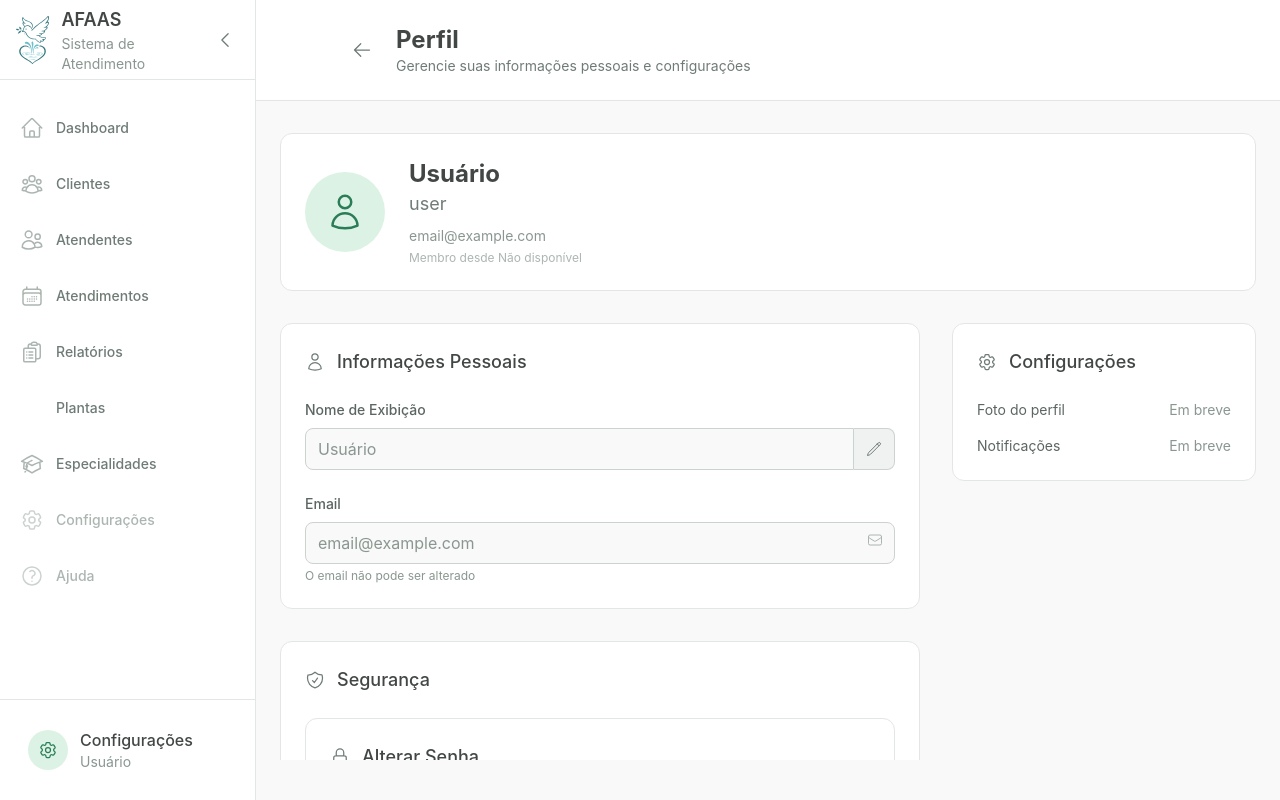
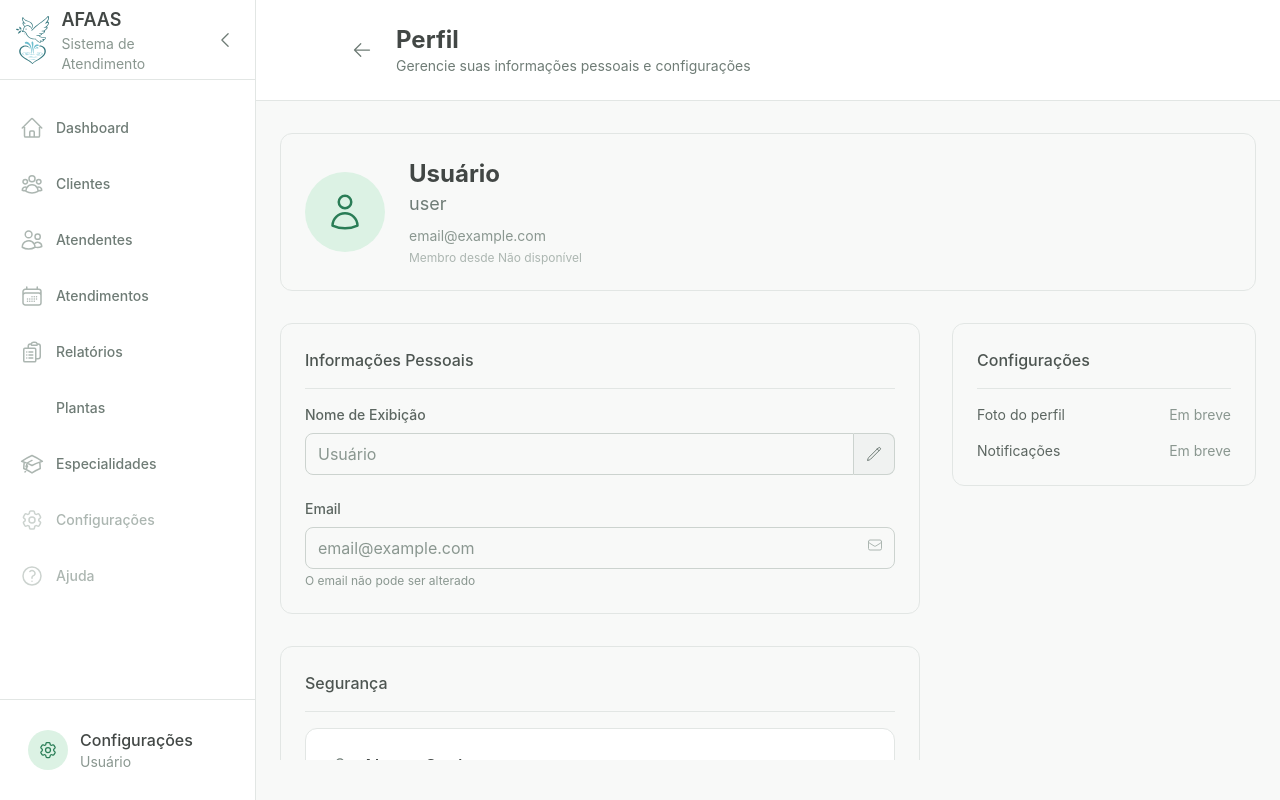
Before and after one commit to fernando0973/afaas, a Nuxt app: page /profile in a window 1280 px wide. Built offline with nearby package versions, Linux system fonts and the light colour scheme; no server answers; some icons are missing.

Commit message:
build: migração completa de sections para BaseSubCard (atendimentos e profile)

```diff
--- a/app/pages/profile.vue
+++ b/app/pages/profile.vue
@@ -24,7 +24,11 @@
     <!-- Conteúdo principal -->
     <main class="flex-1 min-h-0 overflow-y-auto max-w-6xl mx-auto px-6 py-8 w-full">
       <!-- Card de Apresentação -->
-      <div class="bg-white rounded-lg border border-neutral-200 p-6 mb-8">
+      <BaseSubCard
+        variant="neutral"
+        size="md"
+        class="mb-8"
+      >
         <div class="flex flex-col sm:flex-row items-start sm:items-center gap-6">
           <!-- Avatar -->
           <div class="w-20 h-20 bg-primary-100 rounded-full flex items-center justify-center flex-shrink-0">
@@ -54,7 +58,7 @@
             </div>
           </div>
         </div>
-      </div>
+      </BaseSubCard>
 
       <!-- Grid de seções -->
       <div class="grid grid-cols-1 xl:grid-cols-3 gap-8">
@@ -63,12 +67,11 @@
         <div class="xl:col-span-2 space-y-8">
 
           <!-- Informações Pessoais -->
-          <div class="bg-white rounded-lg border border-neutral-200 p-6">
-            <div class="flex items-center mb-6">
-              <UserIcon class="w-5 h-5 text-neutral-600 mr-3" />
-              <h3 class="text-lg font-medium text-neutral-900">Informações Pessoais</h3>
-            </div>
-
+          <BaseSubCard
+            title="Informações Pessoais"
+            variant="neutral"
+            size="md"
+          >
             <div class="grid grid-cols-1 gap-6">
               <!-- Nome - Editável -->
               <div>
@@ -151,19 +154,19 @@
                 </p>
               </div>
             </div>
-          </div>
+          </BaseSubCard>
 
           <!-- Segurança -->
-          <div class="bg-white rounded-lg border border-neutral-200 p-6">
-            <div class="flex items-center mb-6">
-              <ShieldCheckIcon class="w-5 h-5 text-neutral-600 mr-3" />
-              <h3 class="text-lg font-medium text-neutral-900">Segurança</h3>
-            </div>
+          <BaseSubCard
+            title="Segurança"
+            variant="neutral"
+            size="md"
+          >
             <ChangePassword
               @password-changed="handlePasswordChange"
               @cancel="handlePasswordCancel"
             />
-          </div>
+          </BaseSubCard>
 
         </div>
 
@@ -171,11 +174,11 @@
         <div class="space-y-8">
 
           <!-- Configurações rápidas -->
-          <div class="bg-white rounded-lg border border-neutral-200 p-6">
-            <div class="flex items-center mb-6">
-              <Cog6ToothIcon class="w-5 h-5 text-neutral-600 mr-3" />
-              <h3 class="text-lg font-medium text-neutral-900">Configurações</h3>
-            </div>
+          <BaseSubCard
+            title="Configurações"
+            variant="neutral"
+            size="md"
+          >
             <div class="space-y-4">
               <div class="flex items-center justify-between">
                 <span class="text-sm text-neutral-700">Foto do perfil</span>
@@ -196,15 +199,16 @@
                 </button>
               </div>
             </div>
-          </div>
+          </BaseSubCard>
 
           <!-- Informações de Build (somente administradores) -->
-          <div v-if="isAdmin" class="bg-white rounded-lg border border-neutral-200 p-6">
-            <div class="flex items-center justify-between mb-6">
-              <div class="flex items-center">
-                <ServerIcon class="w-5 h-5 text-neutral-600 mr-3" />
-                <h3 class="text-lg font-medium text-neutral-900">Build Info</h3>
-              </div>
+          <BaseSubCard
+            v-if="isAdmin"
+            title="Build Info"
+            variant="neutral"
+            size="md"
+          >
+            <div class="flex items-center justify-end mb-4">
               <button
                 type="button"
                 class="text-xs font-medium text-primary-600 hover:text-primary-700 disabled:opacity-40 disabled:cursor-not-allowed transition-colors"
@@ -259,7 +263,7 @@
                 <p class="mt-1 text-neutral-700">{{ commitAuthorDisplay }}</p>
               </div>
             </div>
-          </div>
+          </BaseSubCard>
 
         </div>
 
@@ -273,6 +277,7 @@ import { ArrowLeftIcon, ArrowPathIcon, UserIcon, EnvelopeIcon, ShieldCheckIcon,
 import { useToastNotification as useToast } from '~/composables/useToastNotification'
 import { useUserData } from '~/composables/useUserData'
 import { useAuth } from '~/composables/useAuth'
+import BaseSubCard from '~/components/BaseSubCard.vue'
 
 interface BuildInfoResponse {
   commitDate?: string | null
```
